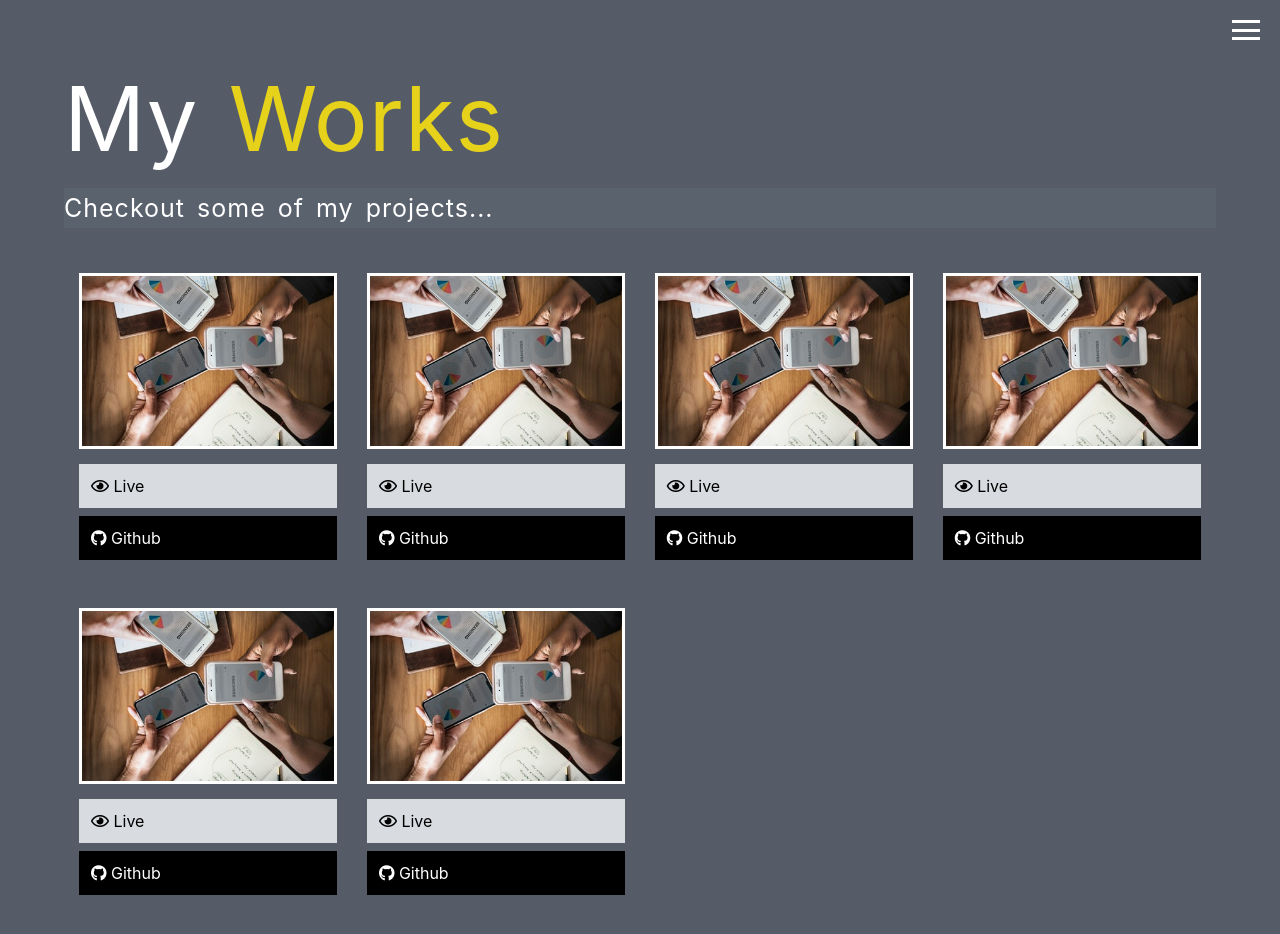
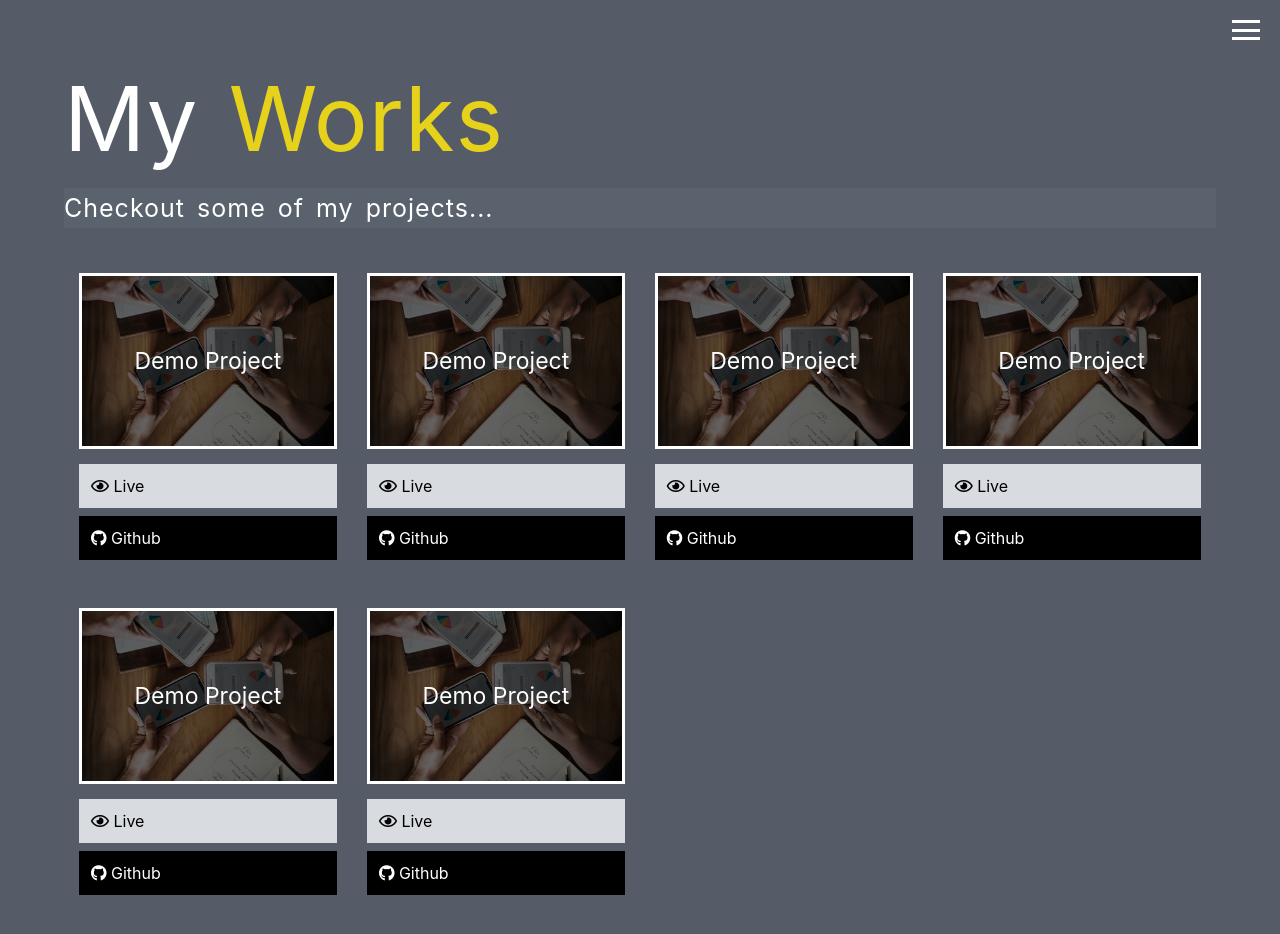
Before and after one commit to thaisonbk57/Portfolio-Fullstack, a React (Create React App) app: page /projects in a window 1280 px wide. Shown: the top 934 px of the page. Built offline with nearby package versions, Linux system fonts and the light colour scheme.

Commit message:
update: added project name

```diff
--- a/src/components/Projects/Project/Porject.js
+++ b/src/components/Projects/Project/Porject.js
@@ -5,12 +5,13 @@ import "./Project.scss";
 import ProjectPhoto from "./../../../assets/imgs/projects/p1.jpeg";
 
 export default function Porject(props) {
-  const { liveLink, githubLink, photoLink, _id } = props; //@TODO: use link passed from props
+  const { liveLink, githubLink, photoLink, name } = props; //@TODO: use link passed from props
 
   return (
     <div className="Project col-3 col-md-6 col-sm-12">
       <div className="Project--image">
-        <img src={ProjectPhoto} alt="project" />
+        <img src={photoLink || ProjectPhoto} alt="project" />
+        <p className="Project--name">{name}</p>
       </div>
       <div>
         <a
--- a/src/components/Projects/Project/Project.scss
+++ b/src/components/Projects/Project/Project.scss
@@ -5,6 +5,20 @@
   &--image {
     border: 3px solid white;
     margin-bottom: 15px;
+    position: relative;
+
+    &:after {
+      content: "";
+      display: block;
+      clear: both;
+      position: absolute;
+      top: 0;
+      left: 0;
+      height: 100%;
+      width: 100%;
+      background: rgba(0, 0, 0, 0.6);
+      z-index: 10;
+    }
 
     img {
       width: 100%;
@@ -41,4 +55,16 @@
       color: #000 !important;
     }
   }
+
+  &--name {
+    position: absolute;
+    top: 50%;
+    left: 0;
+    transform: translateY(-50%);
+    width: 100%;
+    text-align: center;
+    color: white;
+    z-index: 20;
+    font-size: 23px;
+  }
 }
--- a/src/components/Projects/Projects.js
+++ b/src/components/Projects/Projects.js
@@ -9,37 +9,43 @@ const projects = [
     _id: 1,
     liveLink: "#",
     githubLink: "#",
-    photoLink: "#"
+    photoLink: "",
+    name: "Demo Project"
   },
   {
     _id: 2,
     liveLink: "#",
     githubLink: "#",
-    photoLink: "#"
+    photoLink: "",
+    name: "Demo Project"
   },
   {
     _id: 3,
     liveLink: "#",
     githubLink: "#",
-    photoLink: "#"
+    photoLink: "",
+    name: "Demo Project"
   },
   {
     _id: 4,
     liveLink: "#",
     githubLink: "#",
-    photoLink: "#"
+    photoLink: "",
+    name: "Demo Project"
   },
   {
     _id: 5,
     liveLink: "#",
     githubLink: "#",
-    photoLink: "#"
+    photoLink: "",
+    name: "Demo Project"
   },
   {
     _id: 6,
     liveLink: "#",
     githubLink: "#",
-    photoLink: "#"
+    photoLink: "",
+    name: "Demo Project"
   }
 ];
 
```
